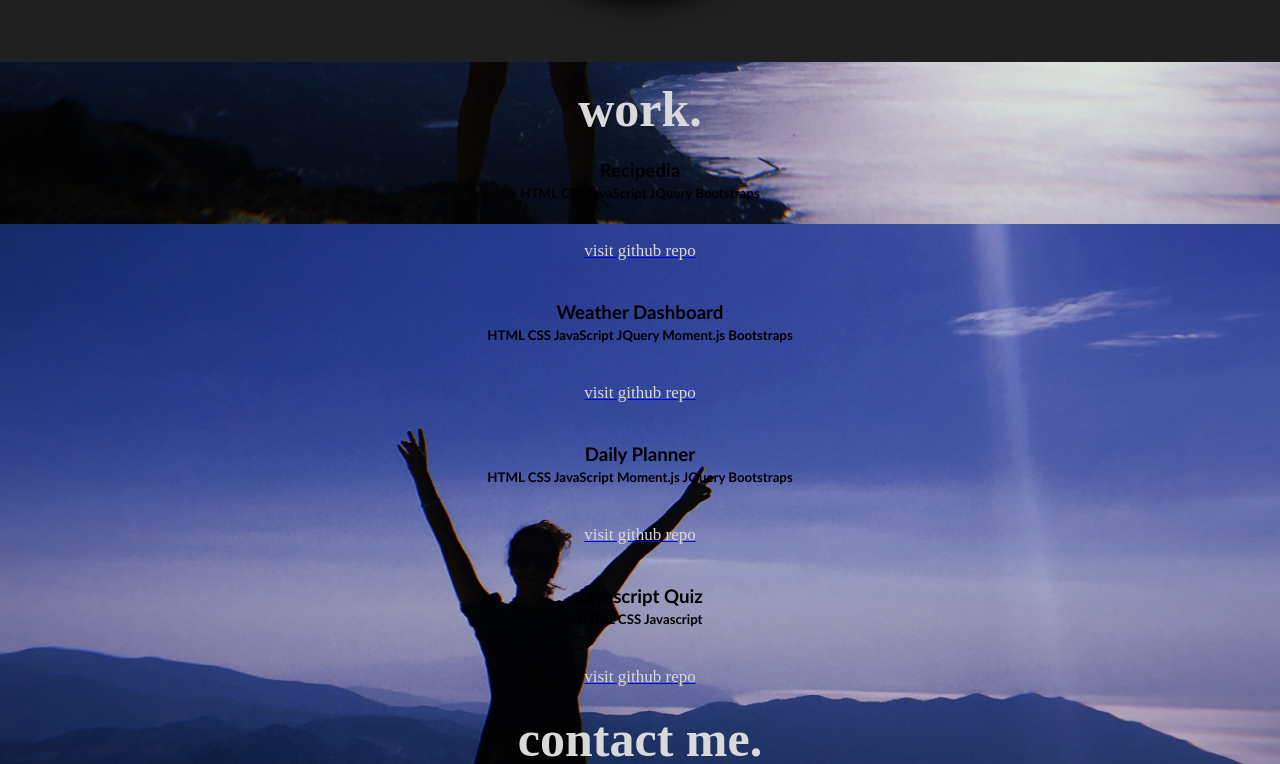
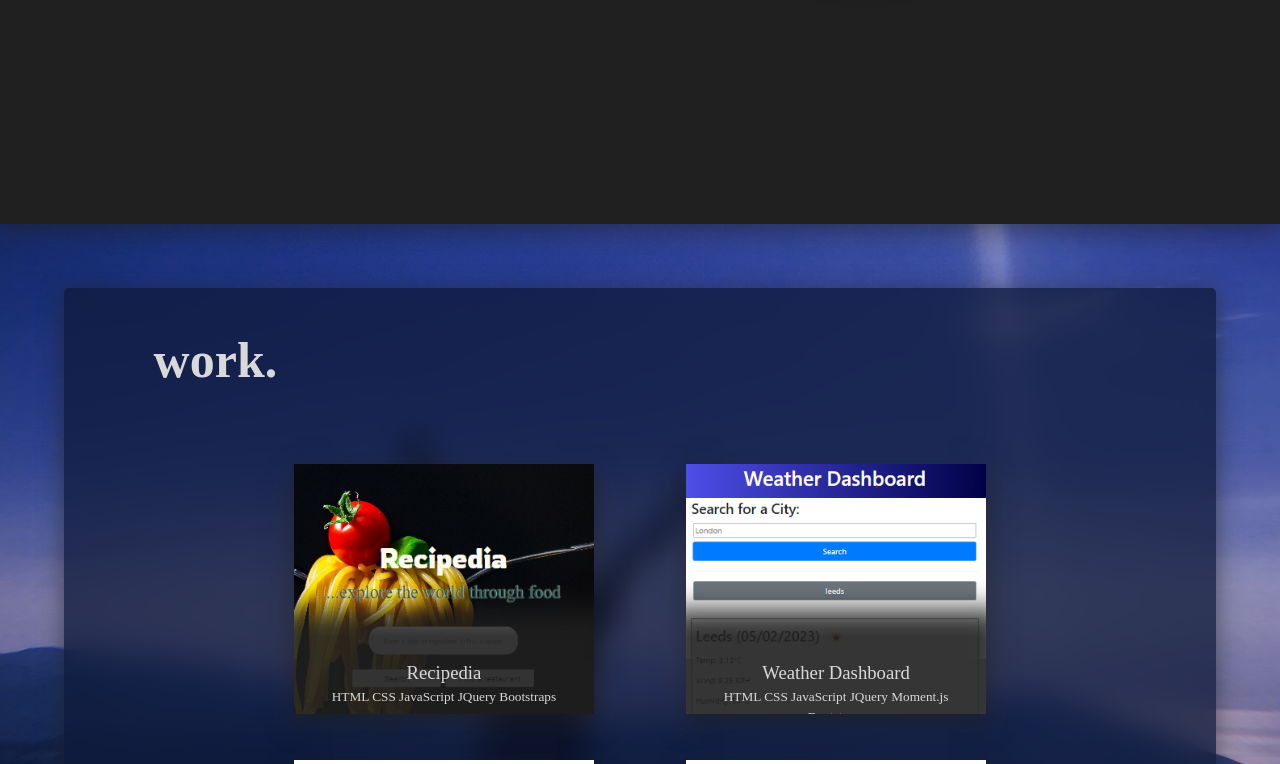
Before and after one commit to RBenameur/Rania-Benameur-Portfolio-React, a React (Create React App) app in the folder my-react-app/: page /portfolio in a window 1280 px wide. Shown: the part 1376-2140 px from the top of the page. Built offline with nearby package versions, Linux system fonts and the light colour scheme.

Commit message:
added CSS for work section

```diff
--- a/my-react-app/src/App.css
+++ b/my-react-app/src/App.css
@@ -80,3 +80,11 @@ html, body {
   min-height: 100%;
   scroll-behavior: smooth;
 }
+
+/****** TEST ******/
+body {
+  min-height: 100vh;
+  display: flex;
+  flex-direction: column;
+  align-items: center;
+}
--- a/my-react-app/src/components/about/about.css
+++ b/my-react-app/src/components/about/about.css
@@ -1,3 +1,10 @@
+/* Declare variables */
+
+:root {
+    --oxford-blue: rgba(15, 26, 58, 0.75);
+    --shadow: rgb(32, 32, 32, 0.6);
+}
+
 h2, p {
     color: rgb(218, 217, 217);
     line-height: 30px;
@@ -11,6 +18,18 @@ h2, p {
 p {
     font-size: 17px;
     font-weight: lighter;
+}
+
+section {
+width: fit-content;
+background-color: var(--oxford-blue);
+box-shadow: 0px 5px 25px var(--shadow);
+display: flex;
+flex-direction: row;
+flex-wrap: wrap;
+justify-content: space-between;
+align-items: center;
+min-height: 100vh;
 }
 
 #about {
--- a/my-react-app/src/components/header/header.css
+++ b/my-react-app/src/components/header/header.css
@@ -7,7 +7,7 @@
     /* --liberty: #5D67A9;
     --space-cadet: rgb(33, 50, 97); */
     --shadow: rgb(32, 32, 32, 0.6);
-  }
+}
 
 /* header styling for logo. nav and hero*/
 
--- a/my-react-app/src/components/portfolio/Portfolio.js
+++ b/my-react-app/src/components/portfolio/Portfolio.js
@@ -1,4 +1,5 @@
 import React from "react";
+import "./portfolio.css";
 import { Element } from 'react-scroll';
 
 function Portfolio(){
--- /dev/null
+++ b/my-react-app/src/components/portfolio/portfolio.css
@@ -0,0 +1,109 @@
+/* Declare variables */
+
+:root {
+    --cool-grey: #9493B7;
+    --shadow: rgb(32, 32, 32, 0.6);
+    --oxford-blue: rgba(15, 26, 58, 0.75);
+}
+
+h2 {
+    color: rgb(218, 217, 217);
+    line-height: 30px;
+    /* update font */
+    font-family: 'Corben';
+    font-size: 50px;
+    margin: 2.5%;
+    text-align: center;
+}
+
+section {
+    width: fit-content;
+    background-color: var(--oxford-blue);
+    box-shadow: 0px 5px 25px var(--shadow);
+    display: flex;
+    flex-direction: row;
+    flex-wrap: wrap;
+    justify-content: space-between;
+    align-items: center;
+    min-height: 100vh;
+}
+
+#work {
+    max-width: 1200px;
+    height: fit-content;
+    border-radius: 5px;
+    padding: 0 5%;
+    margin: 5%;
+    backdrop-filter: blur(15px);
+}
+
+.card-container {
+    width: 100%;
+    height: fit-content;
+    margin: 0 5%;
+    display: flex;
+    flex-wrap: wrap;
+    flex-direction: row;
+    align-items: center;
+    justify-content: center;
+}
+
+.card1 {background-image: url(../../images/Recipedia_Landing_Page.PNG)}
+
+.card2 {background-image: url(../../images/Weather_Dashboard.PNG)}
+
+.card3 {background-image: url(../../images/Daily_Planner.PNG)}
+
+.card4 {background-image: url(../../images/Javascript_quiz.PNG)}
+
+.card {
+    margin: 0 5% 5% 5%;
+    width: 300px;
+    height: 250px;;
+    background-size: cover;
+    box-shadow: 0px 10px 25px var(--shadow);
+    display: flex;
+    align-items: center;
+    flex-direction: column;
+    overflow-y: hidden;
+}
+
+.card .fa-chevron-down {
+    margin-top: 65%;
+    transition: 3s;
+    z-index: 1;
+}
+
+.card:hover .fa-chevron-down {
+    transform: rotate(180deg);
+    margin-top: 30%;
+    transition: 3s;
+}
+
+.card-text {
+    display: flex;
+    flex-direction: column;
+    justify-content: start;
+    padding: 0 10px;
+    width: 100%;
+    background-color: rgba(32, 32, 32, 0.9);
+    box-shadow: 0px -30px 25px 20px rgba(32, 32, 32, 0.9);
+    color:rgb(218, 217, 217);
+    min-height: 17vh;
+}
+
+.card-text h3, .card-text h5 {
+    /*set font */
+    font-family: 'Corben';
+    font-weight: lighter;
+}
+
+.card-text p {
+    margin: 0;
+    font-size: 15px;
+}
+
+.card-text p:hover {
+    color: var(--cool-grey);
+    text-decoration: underline;
+}
```
